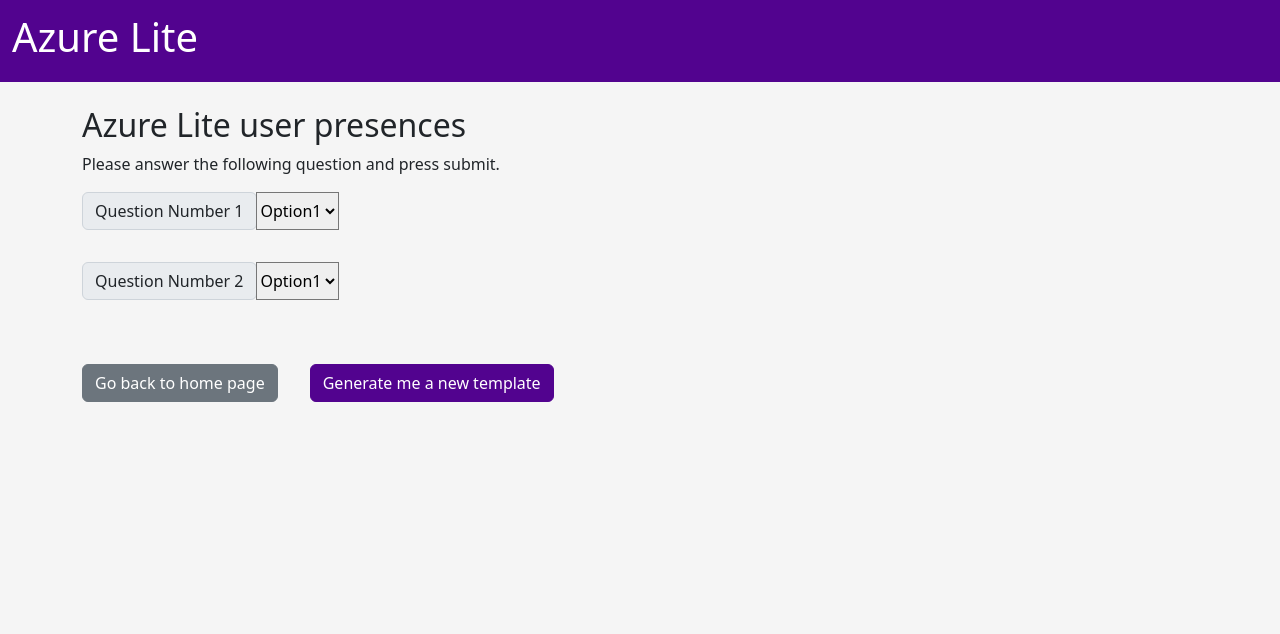
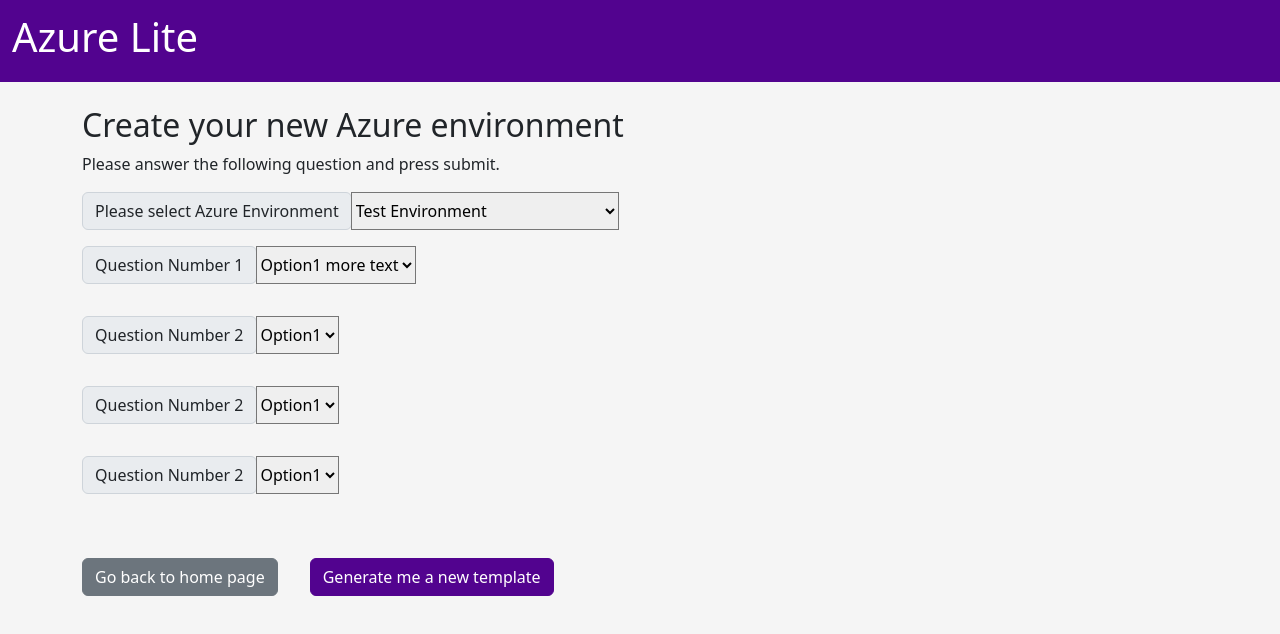
Before and after one commit to pinich/AZLite, an Angular app in the folder client/: page /quiz in a window 1280 px wide. Shown: the top 634 px of the page. Built offline with nearby package versions, Linux system fonts and the light colour scheme.

Commit message:
- Added Azure environments to quiz selection

```diff
--- a/client/src/app/components/quiz/quiz.component.html
+++ b/client/src/app/components/quiz/quiz.component.html
@@ -1,7 +1,17 @@
 <div class="container">
-  <h2>Azure Lite user presences</h2>
+  <h2>Create your new Azure environment</h2>
   <p>Please answer the following question and press submit.</p>
-  <div *ngIf="questions && questions.length > 0">
+  <div class="input-group mb-3">
+    <div class="input-group-prepend">
+      <label class="input-group-text" for="inputGroupQuestionType">Please select Azure Environment</label>
+    </div>
+    <select #selectedType class="custom-select" id="inputGroupQuestionType" (change)="changeQuestionsType(selectedType.value)">
+      <option value="test">Test Environment</option>
+      <option value="prod">Production Environment</option>
+      <option value="customProd">Custom Production Environment</option>
+    </select>
+  </div>
+  <div *ngIf="questions">
     <div class="row mb-3" *ngFor="let question of questions">
       <div class="col-6">
         <div class="input-group mb-3">
--- a/client/src/app/components/quiz/quiz.component.ts
+++ b/client/src/app/components/quiz/quiz.component.ts
@@ -1,6 +1,7 @@
 import { Component, OnInit } from '@angular/core';
 import { IQuestion } from '../../models/IQuestion';
 import { MainService } from 'src/app/services/main.service';
+import { IQuestionsResponse } from 'src/app/models/IQuestionsResponse';
 
 @Component({
   selector: 'app-quiz',
@@ -9,17 +10,43 @@
 })
 export class QuizComponent implements OnInit {
 
-  questions: IQuestion[] = [];
+  questions!: IQuestion[];
+  allQuestions!: IQuestionsResponse;
   templateGenerated: boolean = false;
   constructor(private srv: MainService) { }
 
   ngOnInit(): void {
     this.srv.getQuestionsList().subscribe(res => {
-      this.questions = res;
+      this.allQuestions = res;
+      this.questions = this.allQuestions.testQuestions;
     })
   }
 
   submitClick(): void {
     this.templateGenerated = true;
   }
+
+  /**
+   * test = testQuestions
+   * prod = productionQuestions
+   * customProd = customProdQuestions
+   * @param questionType
+   */
+  changeQuestionsType(questionType: string): void {
+    switch (questionType) {
+      case "test":
+        this.questions = this.allQuestions.testQuestions;
+        break;
+      case "prod":
+        this.questions = this.allQuestions.productionQuestions;
+        break;
+      case "customProd":
+        this.questions = this.allQuestions.customProdQuestions;
+        break;
+      default:
+        this.questions = this.allQuestions.testQuestions;
+        break;
+    }
+
+  }
 }
--- /dev/null
+++ b/client/src/app/models/IQuestionsResponse.ts
@@ -0,0 +1,7 @@
+import { IQuestion } from "./IQuestion";
+
+export interface IQuestionsResponse {
+  testQuestions: IQuestion[],
+  productionQuestions: IQuestion[],
+  customProdQuestions: IQuestion[]
+}
--- a/client/src/app/services/main.service.ts
+++ b/client/src/app/services/main.service.ts
@@ -3,7 +3,7 @@
 import { Observable } from 'rxjs';
 
 import { environment } from '../../environments/environment';
-import { IQuestion } from '../models/IQuestion';
+import { IQuestionsResponse } from '../models/IQuestionsResponse';
 import { ITemplate } from '../models/ITemplate';
 @Injectable({
   providedIn: 'root'
@@ -13,9 +13,9 @@
   constructor(private http: HttpClient) { }
 
 
-  public getQuestionsList(): Observable<IQuestion[]> {
+  public getQuestionsList(): Observable<IQuestionsResponse> {
     const path = environment.quizDataPath;
-    return this.http.get<IQuestion[]>(path);
+    return this.http.get<IQuestionsResponse>(path);
   }
 
   public getTemplatesList(): Observable<ITemplate[]> {
--- a/client/src/assets/quizData.json
+++ b/client/src/assets/quizData.json
@@ -1,22 +1,206 @@
-[
+{
+  "testQuestions": [
     {
       "id": 0,
       "title": "Question Number 1",
       "options": [
-      {"id": 1, "title": "Option1"},
-      {"id": 2, "title": "Option2"},
-      {"id": 3, "title": "Option3"},
-      {"id": 4, "title": "Option4"}
+        {
+          "id": 1,
+          "title": "Option1 more text"
+        },
+        {
+          "id": 2,
+          "title": "Option2"
+        },
+        {
+          "id": 3,
+          "title": "Option3"
+        },
+        {
+          "id": 4,
+          "title": "Option4"
+        }
       ]
     },
     {
       "id": 1,
       "title": "Question Number 2",
       "options": [
-      {"id": 1, "title": "Option1"},
-      {"id": 2, "title": "Option2"},
-      {"id": 3, "title": "Option3"},
-      {"id": 4, "title": "Option4"}
+        {
+          "id": 1,
+          "title": "Option1"
+        },
+        {
+          "id": 2,
+          "title": "Option2"
+        },
+        {
+          "id": 3,
+          "title": "Option3"
+        },
+        {
+          "id": 4,
+          "title": "Option4"
+        }
+      ]
+    },
+    {
+      "id": 2,
+      "title": "Question Number 2",
+      "options": [
+        {
+          "id": 1,
+          "title": "Option1"
+        },
+        {
+          "id": 2,
+          "title": "Option2"
+        },
+        {
+          "id": 3,
+          "title": "Option3"
+        },
+        {
+          "id": 4,
+          "title": "Option4"
+        }
+      ]
+    },
+    {
+      "id": 3,
+      "title": "Question Number 2",
+      "options": [
+        {
+          "id": 1,
+          "title": "Option1"
+        },
+        {
+          "id": 2,
+          "title": "Option2"
+        },
+        {
+          "id": 3,
+          "title": "Option3"
+        },
+        {
+          "id": 4,
+          "title": "Option4"
+        }
+      ]
+    }
+  ],
+  "productionQuestions": [
+    {
+      "id": 0,
+      "title": "Production Question Number 1",
+      "options": [
+        {
+          "id": 1,
+          "title": "Option1 more text"
+        },
+        {
+          "id": 2,
+          "title": "Option2"
+        },
+        {
+          "id": 3,
+          "title": "Option3"
+        },
+        {
+          "id": 4,
+          "title": "Option4"
+        }
+      ]
+    },
+    {
+      "id": 1,
+      "title": "Production Question Number 2",
+      "options": [
+        {
+          "id": 1,
+          "title": "Option1"
+        },
+        {
+          "id": 2,
+          "title": "Option2"
+        },
+        {
+          "id": 3,
+          "title": "Option3"
+        },
+        {
+          "id": 4,
+          "title": "Option4"
+        }
+      ]
+    }
+  ],
+  "customProdQuestions": [
+    {
+      "id": 0,
+      "title": "Custom Production Question Number 1",
+      "options": [
+        {
+          "id": 1,
+          "title": "Option1 more text"
+        },
+        {
+          "id": 2,
+          "title": "Option2"
+        },
+        {
+          "id": 3,
+          "title": "Option3"
+        },
+        {
+          "id": 4,
+          "title": "Option4"
+        }
+      ]
+    },
+    {
+      "id": 1,
+      "title": "Custom Production Question Number 2",
+      "options": [
+        {
+          "id": 1,
+          "title": "Option1"
+        },
+        {
+          "id": 2,
+          "title": "Option2"
+        },
+        {
+          "id": 3,
+          "title": "Option3"
+        },
+        {
+          "id": 4,
+          "title": "Option4"
+        }
+      ]
+    },
+    {
+      "id": 2,
+      "title": "Custom Production Question Number 2",
+      "options": [
+        {
+          "id": 1,
+          "title": "Option1"
+        },
+        {
+          "id": 2,
+          "title": "Option2"
+        },
+        {
+          "id": 3,
+          "title": "Option3"
+        },
+        {
+          "id": 4,
+          "title": "Option4"
+        }
       ]
     }
   ]
+}
--- a/client/src/assets/templatesData.json
+++ b/client/src/assets/templatesData.json
@@ -8,14 +8,14 @@
     },
     {
         "id": 1,
-        "title": "Template2",
+        "title": "Template 2",
         "description": "Lorem, ipsum dolor sit amet consectetur adipisicing elit. Dignissimos eveniet, vero, quis officiis dicta ipsum fugit optio tempora ex illo delectus nesciunt impedit adipisci ratione veritatis animi repellendus? Molestias, labore!",
         "image": "/assets/images/template1Image.png",
         "filePath": "/assets/images/template1Image.png"
     },
     {
         "id": 2,
-        "title": "Template3",
+        "title": "Template 3",
         "description": "Lorem, ipsum dolor sit amet consectetur adipisicing elit. Dignissimos eveniet, vero, quis officiis dicta ipsum fugit optio tempora ex illo delectus nesciunt impedit adipisci ratione veritatis animi repellendus? Molestias, labore!",
         "image": "/assets/images/template1Image.png",
         "filePath": "/assets/images/template1Image.png"
```
Also changed, not shown: client/src/app/models/ITemplate.ts (+6 -6 lines), client/src/app/models/IQuestion.ts (line endings or trailing spaces). Lines whose indentation alone changed are shown as unchanged.
